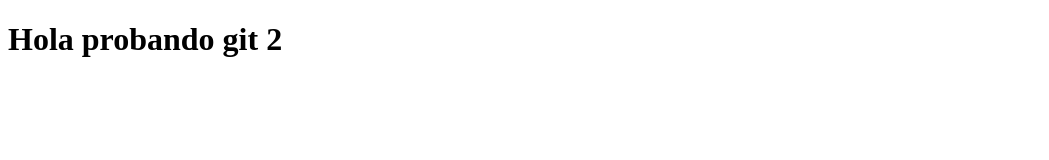
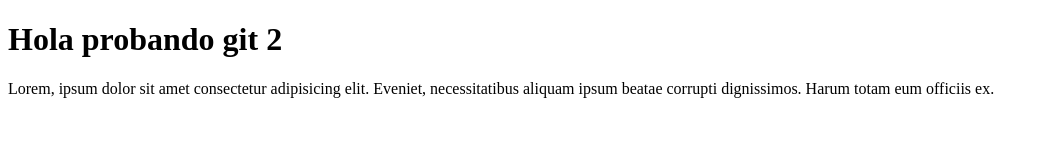
Before and after one commit to Francoantonia/repositorio1, a plain HTML site: page index.html in a window 1280 px wide. Shown: the whole page, without its empty margins (0-1049 px from the left). Drawn offline with Linux system fonts and the light colour scheme.

Commit message:
cambio en rama

```diff
--- a/index.html
+++ b/index.html
@@ -8,5 +8,6 @@
     </head>
     <body>
         <h1>Hola probando git 2</h1>
+        <p>Lorem, ipsum dolor sit amet consectetur adipisicing elit. Eveniet, necessitatibus aliquam ipsum beatae corrupti dignissimos. Harum totam eum officiis ex.</p>
     </body>
 </html>
```
